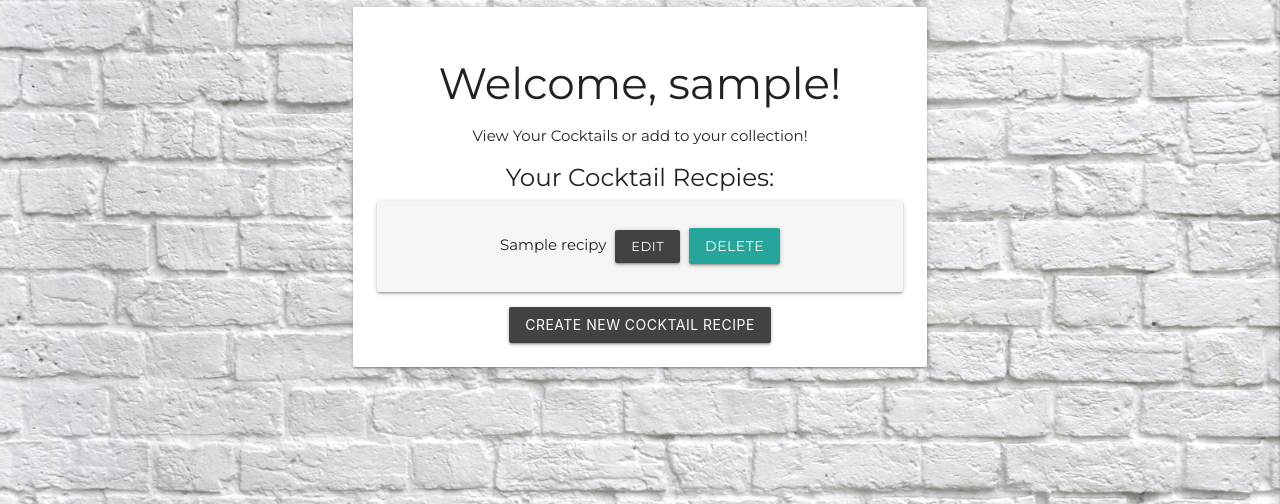
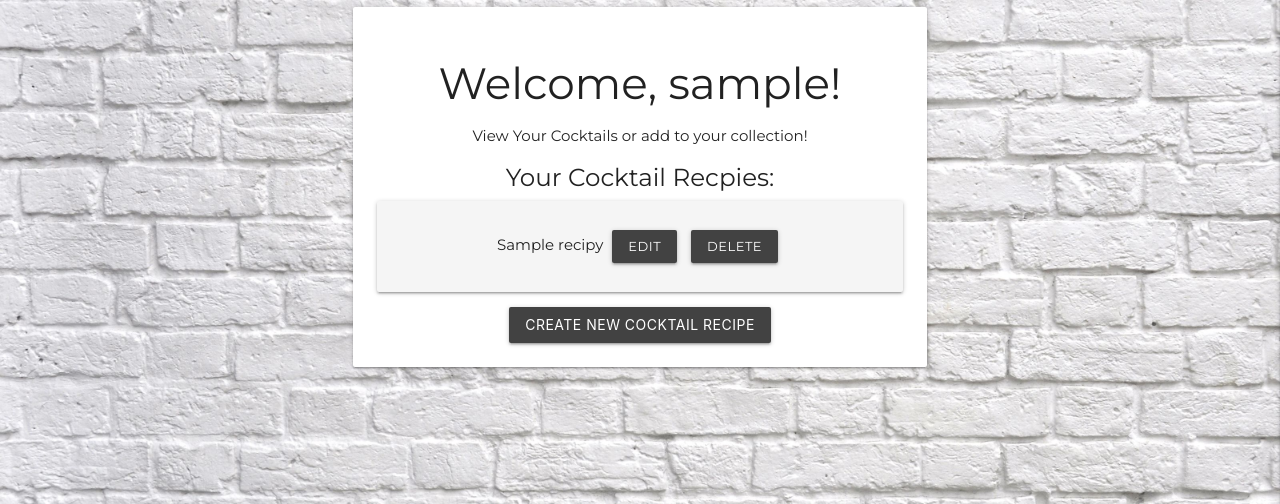
Before and after one commit to AmyKeedwell/3-Milestone-Project-OnTheRocks, a Flask app: page /profile/1 in a window 1280 px wide. Shown: the part 145-649 px from the top of the page. Run offline with Flask 2, Linux system fonts and the light colour scheme; the visitor is signed in with stand-in values (Sample User, id 1); a database or web service that is not in the repository returns one stand-in record (values such as "Sample title"); some libraries are stand-ins or nearby versions.

Commit message:
removed login/register buttons from home page when user is in session

```diff
--- a/templates/home.html
+++ b/templates/home.html
@@ -12,13 +12,16 @@
                 <span class="card-title logo center"><h1>ON THE ROCKS</h1></span>
                 <p class="hometext center-align">Welcome to On The Rocks! The perfect place to find new cocktail recipes and add your own!</p>
             </div>
+            {% if session.user %}
             <div class="card-action center">
                 <a href="{{ url_for('get_recipes') }}" class="white-text grey darken-3 waves-effect waves-light btn">View Cocktails</a>
             </div>
+            {% else %}
             <div class="card-action center">
                 <a href="{{ url_for('login') }}" class="white-text grey darken-3 waves-effect waves-light btn">Log In</a>
                 <a href="{{ url_for('register') }}" class="white-text grey darken-3 waves-effect waves-light btn">Register</a>
             </div>
+            {% endif %}
         </div>
         </div>
     </div>
--- a/templates/profile.html
+++ b/templates/profile.html
@@ -19,16 +19,15 @@
                     {% for recipies in recipies %}
                         {{ recipies.cocktail_name }}
                         <a href="{{ url_for('edit_recipe', recipies_id=recipies._id ) }}" class="btn-small white-text grey darken-3 waves-effect waves-light">Edit</a>
-
-                        <a class="waves-effect waves-light btn modal-trigger" href="#modal1">Delete</a>
-
+                        <a class="btn-small white-text grey darken-3 modal-trigger" href="#modal1">Delete</a>
+                        <br>
                         <div id="modal1" class="modal">
                             <div class="modal-content">
                                 <h4>Are you sure you want to delete?</h4>
                             </div>
                             <div class="modal-footer">
+                                <a href="{{ url_for('profile', username=session['user']) }}" class="btn-small white-text grey darken-3 waves-effect waves-light">Cancel</a>
                                 <a href="{{ url_for('delete_cocktail', recipies_id=recipies._id ) }}" class="btn-small white-text grey darken-3 waves-effect waves-light">Delete</a>
-                                <br>
                             </div>
                         </div>
 
```
